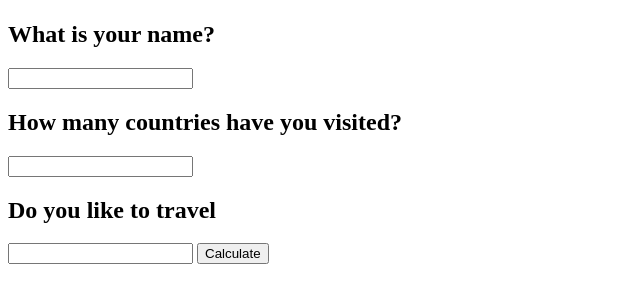
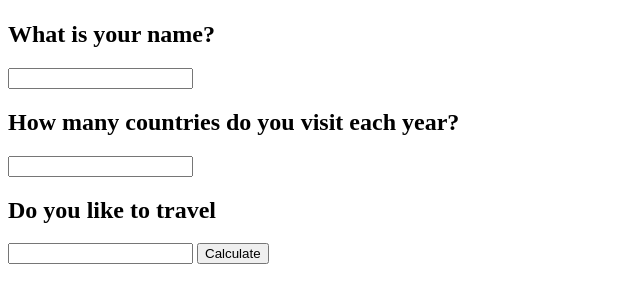
Before and after one commit to josephrivera2002/Page-Title, a plain HTML site: page index.html in a window 1280 px wide. Shown: the part 59-362 px from the top of the page, without its empty margins (0-640 px from the left). Drawn offline with Linux system fonts and the light colour scheme.

Commit message:
Created using Popcode: https://popcode.org

```diff
--- a/index.html
+++ b/index.html
@@ -8,7 +8,7 @@
      <h2> What is your name?</h2>
 
      <input class= "question1">
-     <h2>How many countries have you visited?</h2>
+     <h2>How many countries do you visit each year?</h2>
 
      <input class="question2">
      <h2>Do you like to travel</h2>
```
